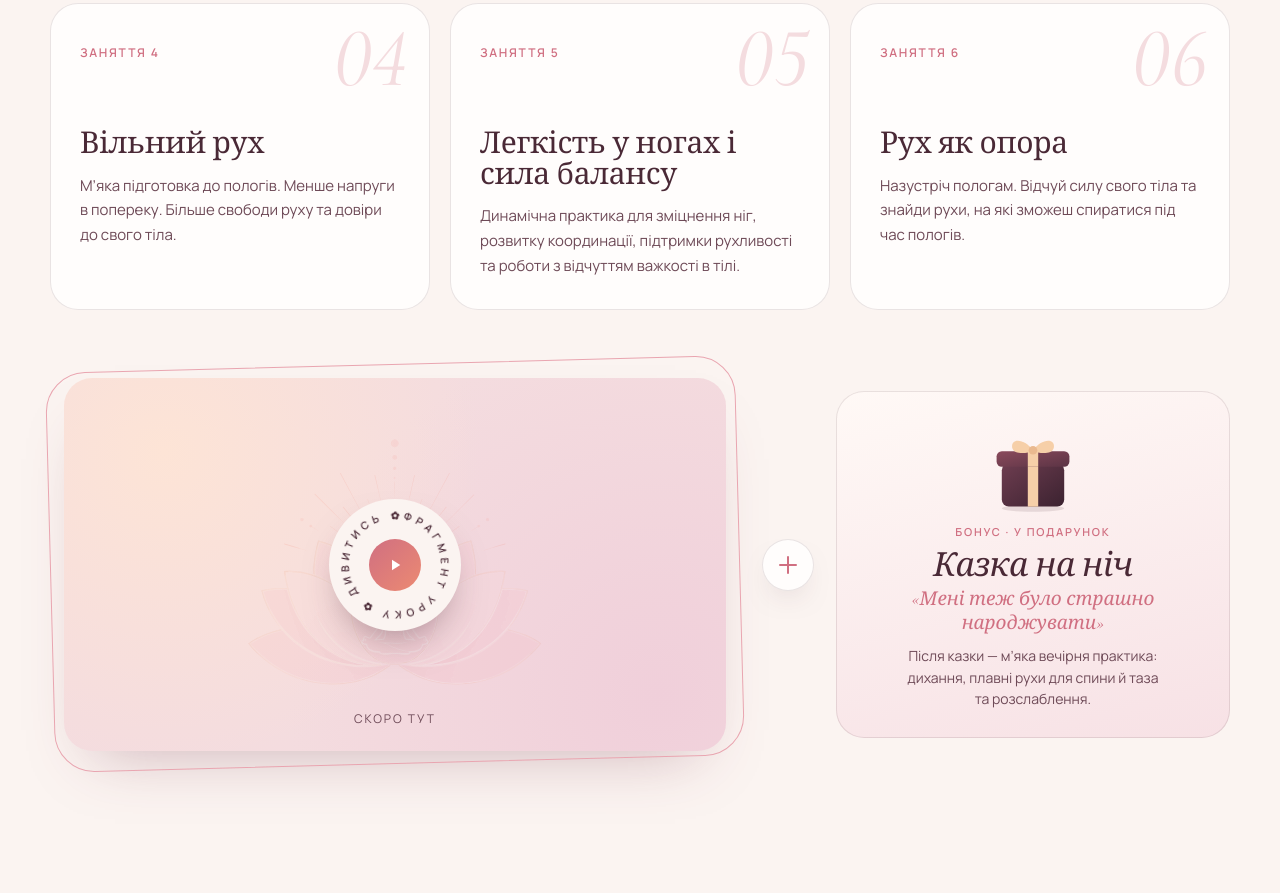
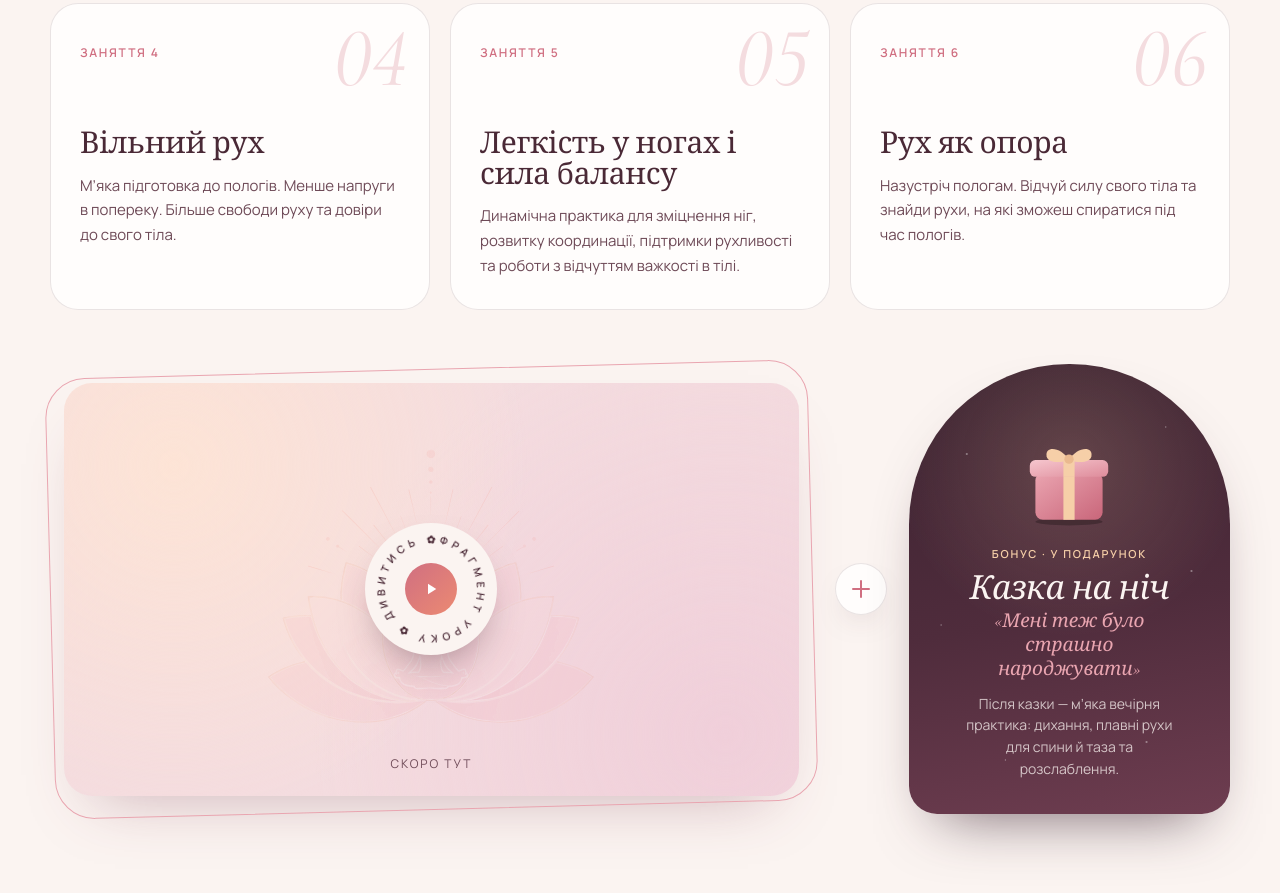
Before and after one commit to Ilmovchan/yoga-dlya-vagitnykh, a plain HTML site: page index.html in a window 1280 px wide. Shown: the part 1859-2752 px from the top of the page. Drawn offline with nearby package versions, Linux system fonts and the light colour scheme.

Commit message:
Dark vertical arch card for bedtime story bonus
Co-Authored-By: Claude Opus 5.5 <noreply@anthropic.com>

```diff
--- a/index.html
+++ b/index.html
@@ -327,7 +327,7 @@
   .lesson .tag { font-size: 12px; letter-spacing: .14em; text-transform: uppercase; color: var(--rose-deep); font-weight: 600; }
   .lesson h3 { font-size: 30px; margin: 64px 0 14px; padding-right: 40px; }
   .lesson p { font-size: 15px; color: var(--plum-soft); }
-  .combo { grid-column: 1 / -1; display: grid; grid-template-columns: 1.75fr auto 1fr; gap: 22px; align-items: center; padding: 34px 0 6px; }
+  .combo { grid-column: 1 / -1; display: grid; grid-template-columns: 1.9fr auto .8fr; gap: 22px; align-items: center; padding: 34px 0 6px; }
   .lesson-video { display: flex; align-items: center; padding: 14px; }
   .combo-plus {
     position: relative; width: 52px; height: 52px; border-radius: 50%;
@@ -363,23 +363,26 @@
   .lv-frame.playing .lv-badge { opacity: 0; pointer-events: none; }
   .lv-frame:not(.has-video) .lv-badge { cursor: default; }
   .bonus {
-    position: relative; border-radius: var(--radius); padding: 26px 26px 28px; text-align: center; cursor: pointer;
-    display: flex; flex-direction: column; align-items: center;
-    background: linear-gradient(165deg, #fff9f6, #f7e1e5); box-shadow: inset 0 0 0 1px var(--line);
+    position: relative; overflow: hidden; border-radius: 160px 160px var(--radius) var(--radius); padding: 54px 26px 34px; text-align: center; cursor: pointer;
+    display: flex; flex-direction: column; align-items: center; justify-content: center; min-height: 450px;
+    background: radial-gradient(circle at 50% 22%, rgba(246,207,168,.18), transparent 45%), linear-gradient(170deg, #3b2230, #4f2c3c 55%, #6e3d50);
+    color: var(--cream); box-shadow: 0 30px 60px -30px rgba(59,34,48,.7);
     transition: transform .5s cubic-bezier(.2,.8,.2,1), box-shadow .5s;
   }
-  .bonus:hover, .bonus.open { transform: translateY(-4px); box-shadow: inset 0 0 0 1px var(--rose), var(--shadow); }
-  .gift-box { width: 104px; overflow: visible; margin: -4px 0 6px; transform-origin: 50% 92%; animation: wobble 5s ease-in-out infinite; }
+  .bonus:hover, .bonus.open { transform: translateY(-4px); box-shadow: 0 40px 70px -30px rgba(59,34,48,.85); }
+  .bonus .stars { position: absolute; inset: 0; pointer-events: none; opacity: .55; background-image: radial-gradient(1.5px 1.5px at 18% 20%, #fff, transparent), radial-gradient(1px 1px at 80% 14%, #fff, transparent), radial-gradient(1.5px 1.5px at 88% 46%, #fff, transparent), radial-gradient(1px 1px at 10% 58%, #fff, transparent), radial-gradient(1px 1px at 30% 88%, #fff, transparent), radial-gradient(1.5px 1.5px at 74% 84%, #fff, transparent); }
+  .bonus > :not(.stars) { position: relative; }
+  .gift-box { width: 112px; overflow: visible; margin: 0 0 14px; transform-origin: 50% 92%; animation: wobble 5s ease-in-out infinite; }
   @keyframes wobble { 0%, 76%, 100% { transform: rotate(0); } 80% { transform: rotate(-7deg); } 84% { transform: rotate(6deg); } 88% { transform: rotate(-4deg); } 92% { transform: rotate(2deg); } }
   .gift-box .lid { transform-box: fill-box; transform-origin: 15% 100%; transition: transform .6s cubic-bezier(.3,1.6,.5,1); }
   .gift-box .pop { opacity: 0; transform: translateY(26px) scale(.4); transform-box: fill-box; transform-origin: 50% 100%; transition: opacity .4s, transform .7s cubic-bezier(.2,.8,.2,1); }
   .bonus:hover .gift-box, .bonus.open .gift-box { animation: none; }
   .bonus:hover .lid, .bonus.open .lid { transform: translateY(-9px) rotate(-12deg); }
   .bonus:hover .pop, .bonus.open .pop { opacity: 1; transform: none; }
-  .bonus .tag { font-size: 11px; letter-spacing: .16em; text-transform: uppercase; color: var(--rose-deep); font-weight: 600; }
+  .bonus .tag { font-size: 11px; letter-spacing: .16em; text-transform: uppercase; color: #f6cfa8; font-weight: 600; }
   .bonus h3 { font-size: clamp(30px, 2.6vw, 36px); font-style: italic; margin: 8px 0 4px; }
-  .bonus .bonus-quote { font-family: var(--serif); font-style: italic; font-size: 19px; line-height: 1.25; color: var(--rose-deep); margin-bottom: 10px; }
-  .bonus p { color: var(--plum-soft); font-size: 14px; line-height: 1.55; max-width: 30ch; }
+  .bonus .bonus-quote { font-family: var(--serif); font-style: italic; font-size: 19px; line-height: 1.25; color: var(--rose); margin-bottom: 12px; }
+  .bonus p { color: rgba(251,244,241,.75); font-size: 14px; line-height: 1.55; max-width: 26ch; }
 
   /* ---------- Author ---------- */
   .author { background: var(--cream-2); }
@@ -538,7 +541,7 @@
     .program-list { grid-template-columns: repeat(2, 1fr); }
     .combo { grid-template-columns: 1fr; gap: 14px; }
     .combo-plus { justify-self: center; }
-    .bonus { justify-self: center; width: min(420px, 100%); }
+    .bonus { justify-self: center; width: min(360px, 100%); min-height: 420px; }
     .how-grid { grid-template-columns: repeat(2, 1fr); row-gap: 40px; }
     .step:nth-child(2)::after { display: none; }
     .arch-wrap { width: min(400px, 88%); margin-top: 20px; }
@@ -720,12 +723,13 @@
         <span class="combo-plus reveal d1" aria-hidden="true"></span>
 
         <article class="bonus reveal d2" id="bonus" tabindex="0" aria-label="Бонус у подарунок: казка на ніч">
+          <div class="stars"></div>
           <svg class="gift-box" viewBox="0 0 120 120" aria-hidden="true">
             <defs>
-              <linearGradient id="gbBody" x1="0" y1="0" x2="1" y2="1"><stop offset="0" stop-color="#6e3d50"/><stop offset="1" stop-color="#3b2230"/></linearGradient>
-              <linearGradient id="gbLid" x1="0" y1="0" x2="1" y2="1"><stop offset="0" stop-color="#8a4a5c"/><stop offset="1" stop-color="#5c3445"/></linearGradient>
+              <linearGradient id="gbBody" x1="0" y1="0" x2="1" y2="1"><stop offset="0" stop-color="#eaa4b0"/><stop offset="1" stop-color="#c9667a"/></linearGradient>
+              <linearGradient id="gbLid" x1="0" y1="0" x2="1" y2="1"><stop offset="0" stop-color="#f6c6ce"/><stop offset="1" stop-color="#de8c9b"/></linearGradient>
             </defs>
-            <ellipse cx="60" cy="110" rx="36" ry="4" fill="#4a2936" opacity=".12"/>
+            <ellipse cx="60" cy="110" rx="36" ry="4" fill="#000" opacity=".25"/>
             <rect x="24" y="58" width="72" height="50" rx="8" fill="url(#gbBody)"/>
             <rect x="54" y="58" width="12" height="50" fill="#f6cfa8"/>
             <g class="lid">
```
